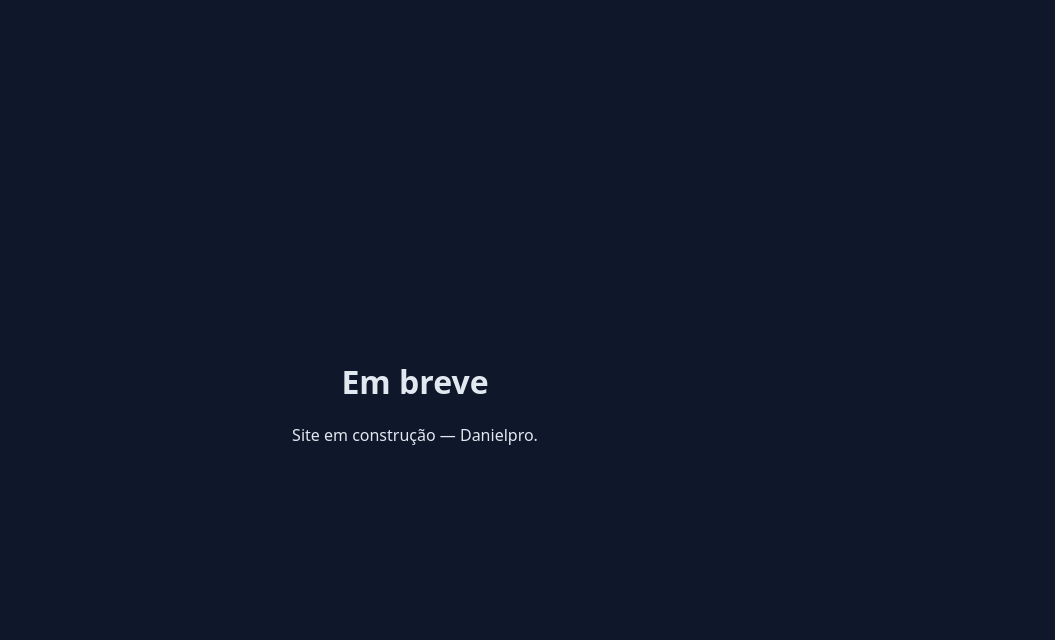
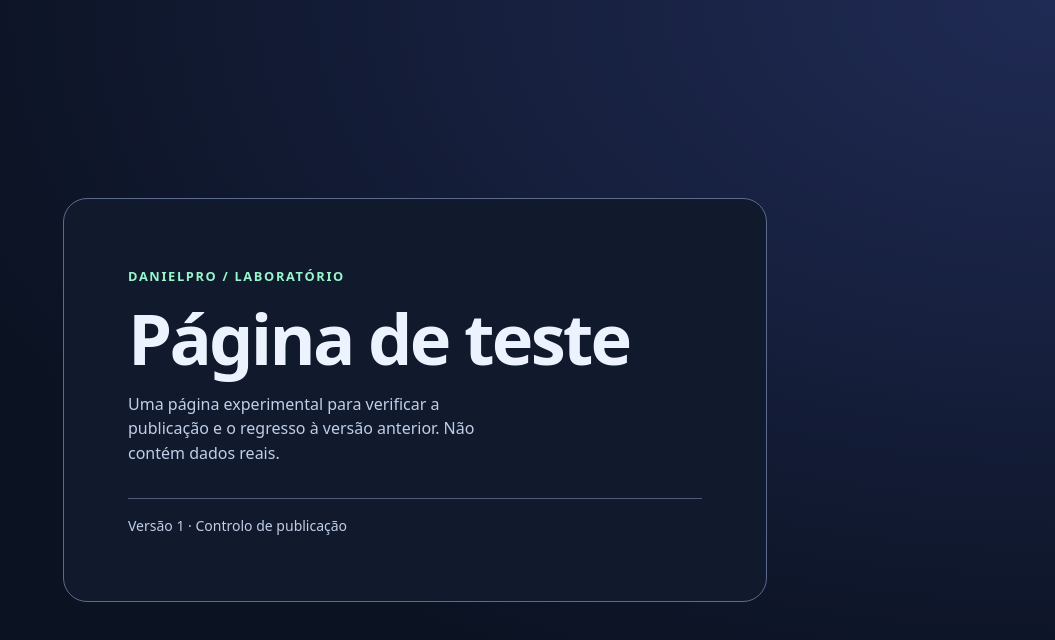
Before and after one commit to danielcodemoz/dot-lab, a plain HTML site: page index.html in a window 1280 px wide. Shown: the whole page, without its empty margins (225-1280 px from the left). Drawn offline with Linux system fonts and the light colour scheme.

Commit message:
Add DanielPro test page (v1) (#1)

```diff
--- a/index.html
+++ b/index.html
@@ -3,8 +3,22 @@
 <head>
 <meta charset="utf-8">
 <meta name="viewport" content="width=device-width, initial-scale=1">
-<title>Em breve</title>
-<style>body{font-family:system-ui,sans-serif;display:grid;place-items:center;min-height:100vh;margin:0;background:#0f172a;color:#e2e8f0}main{text-align:center;padding:2rem}</style>
+<meta name="robots" content="noindex, nofollow">
+<meta name="description" content="Página experimental, sem dados de produção.">
+<title>DanielPro · Laboratório</title>
+<style>
+:root{color-scheme:dark;font:100%/1.55 system-ui,sans-serif;color:#ecf3ff;background:#0b1222}
+*{box-sizing:border-box}body{display:grid;place-items:center;min-height:100vh;margin:0;padding:1.5rem;background:radial-gradient(ellipse at top right,#202b55,transparent 65%),#0b1222}
+main{width:min(100%,44rem);padding:clamp(1.5rem,6vw,4rem);border:1px solid #5c6a8e;border-radius:1.5rem;background:#111a2c}
+.tag{color:#98f5cc;text-transform:uppercase;letter-spacing:.13em;font-size:.8rem;font-weight:750}
+h1{font-size:clamp(2.4rem,7vw,4.4rem);line-height:1.05;letter-spacing:-.04em;margin:.85rem 0}p{color:#bfcee9;max-width:42ch}
+footer{border-top:1px solid #4e5b77;margin-top:2rem;padding-top:1rem;color:#bfcee9;font-size:.875rem}
+</style>
 </head>
-<body><main><h1>Em breve</h1><p>Site em construção — Danielpro.</p></main></body>
+<body><main>
+<span class="tag">DanielPro / Laboratório</span>
+<h1>Página de teste</h1>
+<p>Uma página experimental para verificar a publicação e o regresso à versão anterior. Não contém dados reais.</p>
+<footer>Versão 1 · Controlo de publicação</footer>
+</main></body>
 </html>
```
